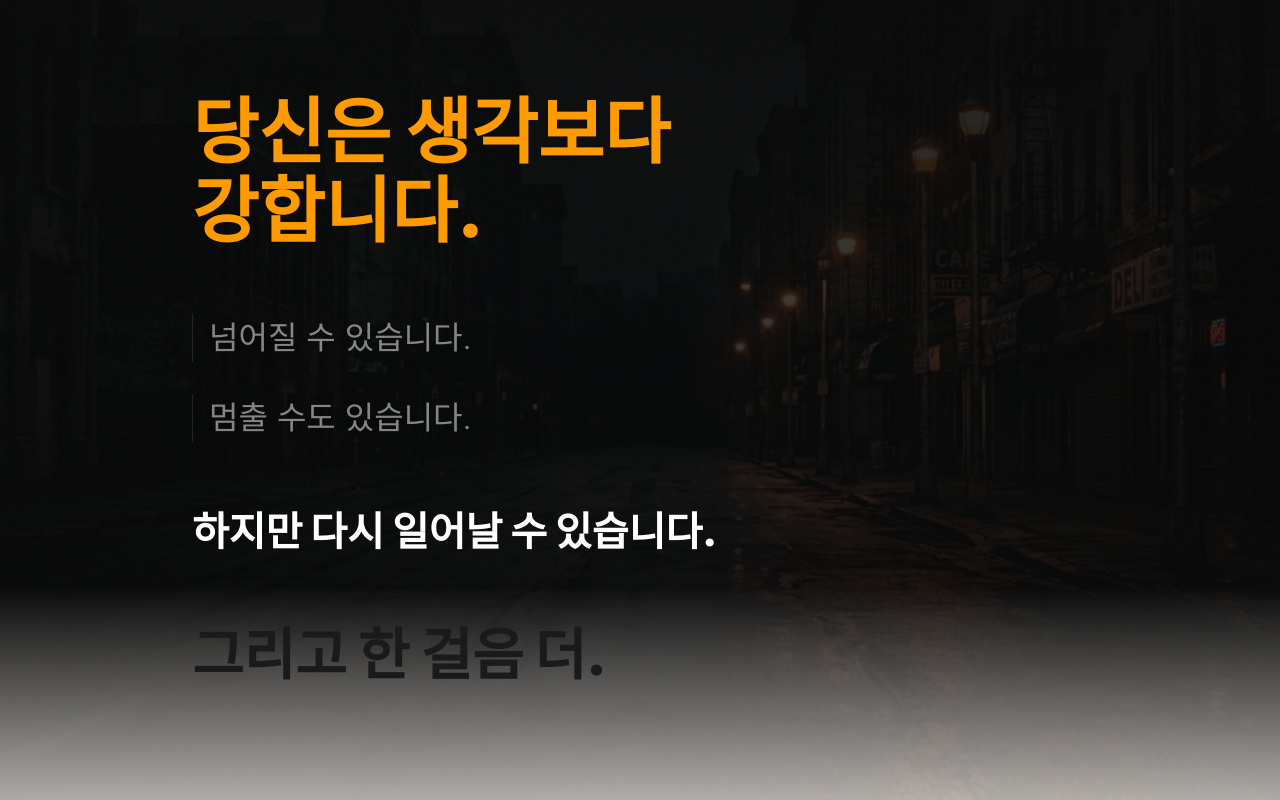
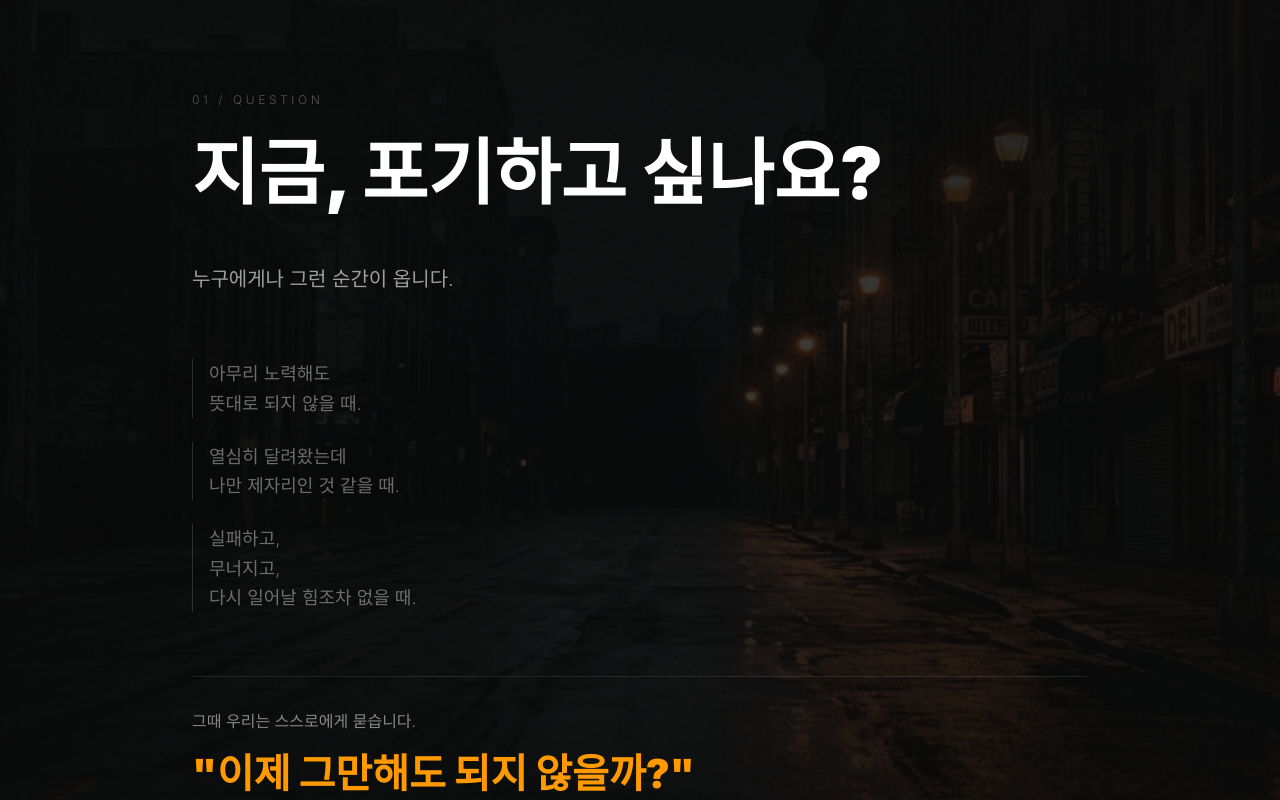
Before and after one commit to Hunter-klaus/nobrk-landing, a Next.js app: page / in a window 1280 px wide. Shown: the part 900-1700 px from the top of the page. Built offline with nearby package versions, Linux system fonts and the light colour scheme; a web font is replaced by a local one.

Commit message:
feat: update section 01 Question narrative

```diff
--- a/components/sections/Question.tsx
+++ b/components/sections/Question.tsx
@@ -6,9 +6,9 @@ import ScrollReveal from '@/components/ui/ScrollReveal'
 export default function Question() {
   return (
     <section
-      id="section-02"
+      id="section-01"
       className="relative py-32 md:py-48 px-6 md:px-12 overflow-hidden"
-      aria-label="NOBRK 메시지"
+      aria-label="01. 질문으로 시작"
     >
       {/* 시네마틱 배경 — 비 맞은 도시 밤거리 */}
       <div className="absolute inset-0 z-0" aria-hidden="true">
@@ -24,48 +24,55 @@ export default function Question() {
           className="absolute inset-0"
           style={{
             background:
-              'linear-gradient(to bottom, rgba(10,10,10,0.98) 0%, rgba(10,10,10,0.80) 40%, rgba(10,10,10,0.92) 70%, rgba(245,240,235,0.97) 100%)',
+              'linear-gradient(to bottom, rgba(10,10,10,0.98) 0%, rgba(10,10,10,0.80) 40%, rgba(10,10,10,0.95) 100%)',
           }}
         />
       </div>
 
       <div className="relative z-10 max-w-4xl mx-auto">
-
-        {/* 오렌지 강조 헤드라인 */}
         <ScrollReveal>
-          <h2 className="text-[clamp(2rem,6vw,4.5rem)] font-black text-amber-500 leading-[1.1] mb-16">
-            당신은 생각보다<br />강합니다.
+          <p className="text-white/30 text-xs tracking-[0.3em] uppercase mb-6 font-light">
+            01 / QUESTION
+          </p>
+          <h2 className="text-[clamp(2.2rem,6vw,4.5rem)] font-black text-white leading-[1.15] mb-12">
+            지금, 포기하고 싶나요?
           </h2>
         </ScrollReveal>
 
-        {/* 상황 라인 */}
-        <div className="flex flex-col gap-8 mb-16">
-          <ScrollReveal delay={0.15}>
-            <p className="text-white/50 text-[clamp(1.2rem,3vw,2rem)] font-light leading-[1.5] pl-4 border-l border-white/10">
-              넘어질 수 있습니다.
+        <ScrollReveal delay={0.15}>
+          <p className="text-white/60 text-lg md:text-xl font-light leading-relaxed mb-16 max-w-lg">
+            누구에게나 그런 순간이 옵니다.
+          </p>
+        </ScrollReveal>
+
+        <div className="flex flex-col gap-6 mb-16">
+          <ScrollReveal delay={0.25}>
+            <p className="text-white/40 text-base md:text-lg font-light pl-4 border-l border-white/15 leading-relaxed">
+              아무리 노력해도<br />뜻대로 되지 않을 때.
             </p>
           </ScrollReveal>
-          <ScrollReveal delay={0.25}>
-            <p className="text-white/50 text-[clamp(1.2rem,3vw,2rem)] font-light leading-[1.5] pl-4 border-l border-white/10">
-              멈출 수도 있습니다.
+          <ScrollReveal delay={0.35}>
+            <p className="text-white/40 text-base md:text-lg font-light pl-4 border-l border-white/15 leading-relaxed">
+              열심히 달려왔는데<br />나만 제자리인 것 같을 때.
+            </p>
+          </ScrollReveal>
+          <ScrollReveal delay={0.45}>
+            <p className="text-white/40 text-base md:text-lg font-light pl-4 border-l border-white/15 leading-relaxed">
+              실패하고,<br />무너지고,<br />다시 일어날 힘조차 없을 때.
             </p>
           </ScrollReveal>
         </div>
 
-        {/* 전환 메시지 */}
-        <ScrollReveal delay={0.4}>
-          <p className="text-white text-[clamp(1.4rem,3.5vw,2.5rem)] font-black leading-[1.3] mb-16">
-            하지만 다시 일어날 수 있습니다.
-          </p>
+        <ScrollReveal delay={0.55}>
+          <div className="pt-8 border-t border-white/10">
+            <p className="text-white/50 text-sm md:text-base font-light mb-4">
+              그때 우리는 스스로에게 묻습니다.
+            </p>
+            <p className="text-amber-500 text-[clamp(1.4rem,3.5vw,2.5rem)] font-black leading-tight">
+              "이제 그만해도 되지 않을까?"
+            </p>
+          </div>
         </ScrollReveal>
-
-        {/* 마지막 — warm-white 배경 위 */}
-        <ScrollReveal delay={0.55}>
-          <p className="text-[#1A1A1A] text-[clamp(1.8rem,5vw,3.5rem)] font-black leading-[1.2]">
-            그리고 한 걸음 더.
-          </p>
-        </ScrollReveal>
-
       </div>
     </section>
   )
```
